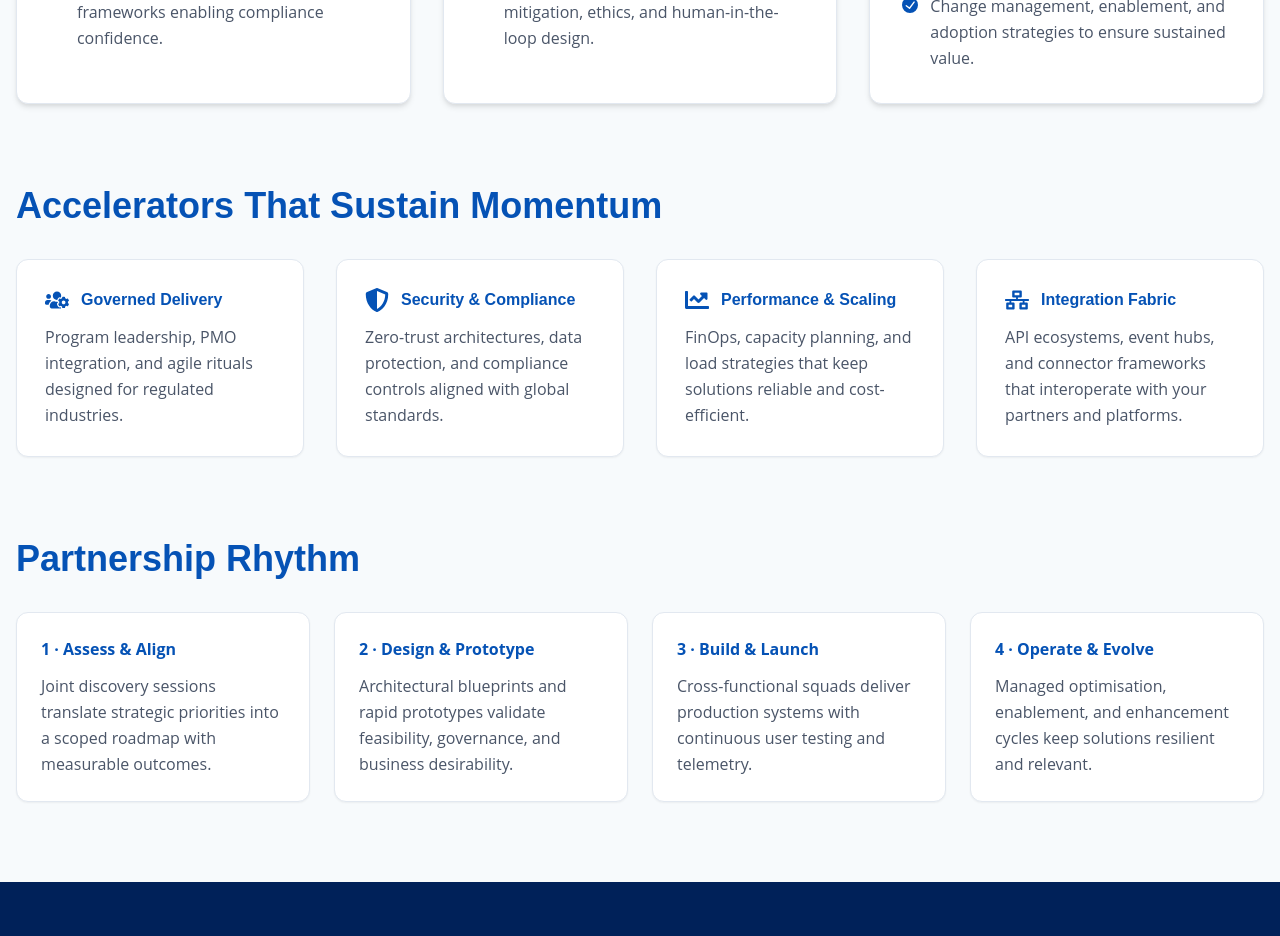
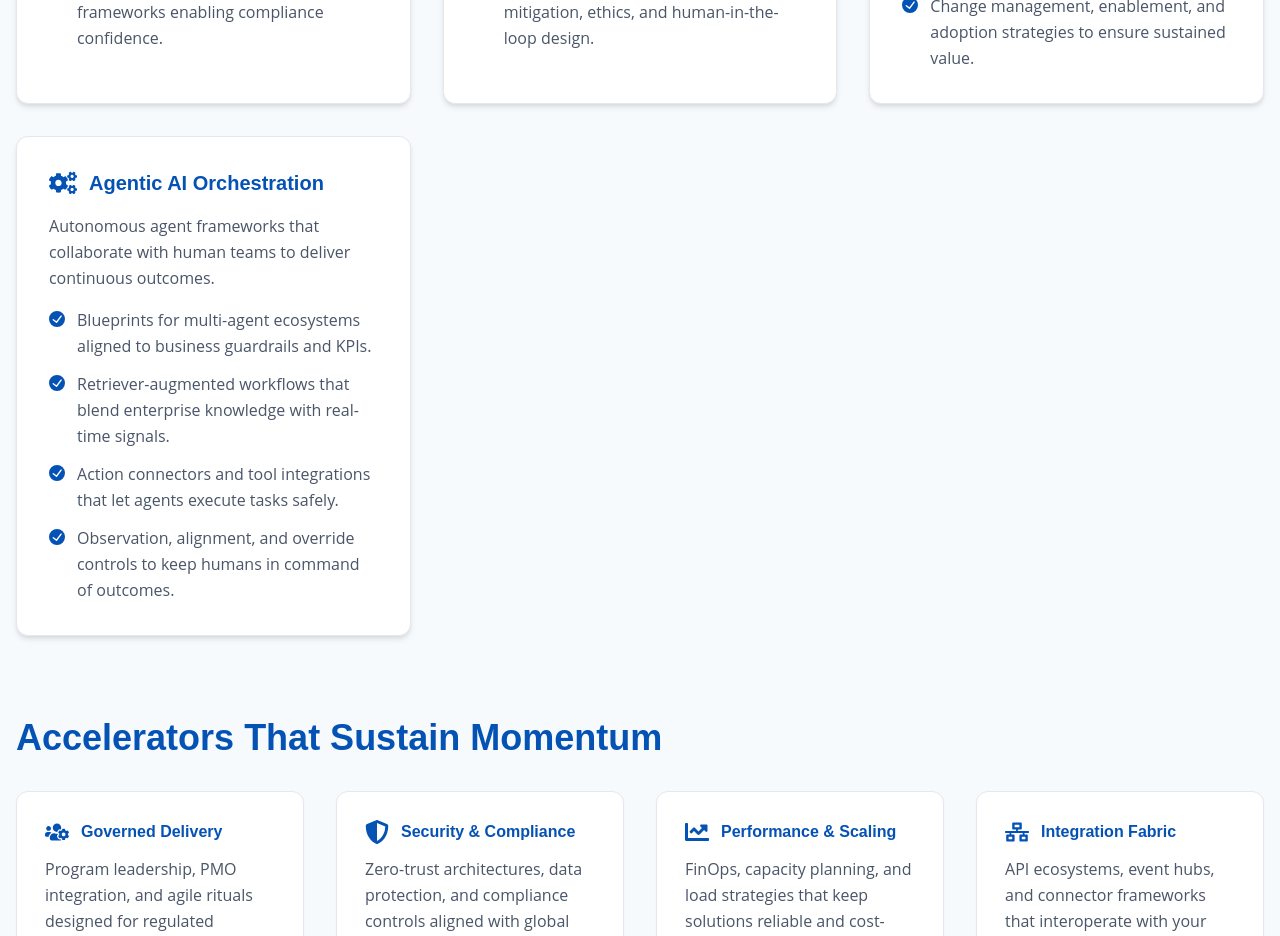
Before and after one commit to ambarishg/misron, a React (Vite) app: page /services in a window 1280 px wide. Shown: the part 1300-2236 px from the top of the page. Built offline with nearby package versions, Linux system fonts and the light colour scheme.

Commit message:
Changed Files for AskHank

```diff
--- a/src/pages/Services.jsx
+++ b/src/pages/Services.jsx
@@ -60,6 +60,18 @@ const serviceGroups = [
       "Computer vision solutions for field operations, manufacturing, and digital twins.",
       "Augmented analytics and decision-support experiences integrated with core systems.",
       "Change management, enablement, and adoption strategies to ensure sustained value.",
+    ],
+  },
+  {
+    title: "Agentic AI Orchestration",
+    description:
+      "Autonomous agent frameworks that collaborate with human teams to deliver continuous outcomes.",
+    icon: FaCogs,
+    capabilities: [
+      "Blueprints for multi-agent ecosystems aligned to business guardrails and KPIs.",
+      "Retriever-augmented workflows that blend enterprise knowledge with real-time signals.",
+      "Action connectors and tool integrations that let agents execute tasks safely.",
+      "Observation, alignment, and override controls to keep humans in command of outcomes.",
     ],
   },
 ];
```
